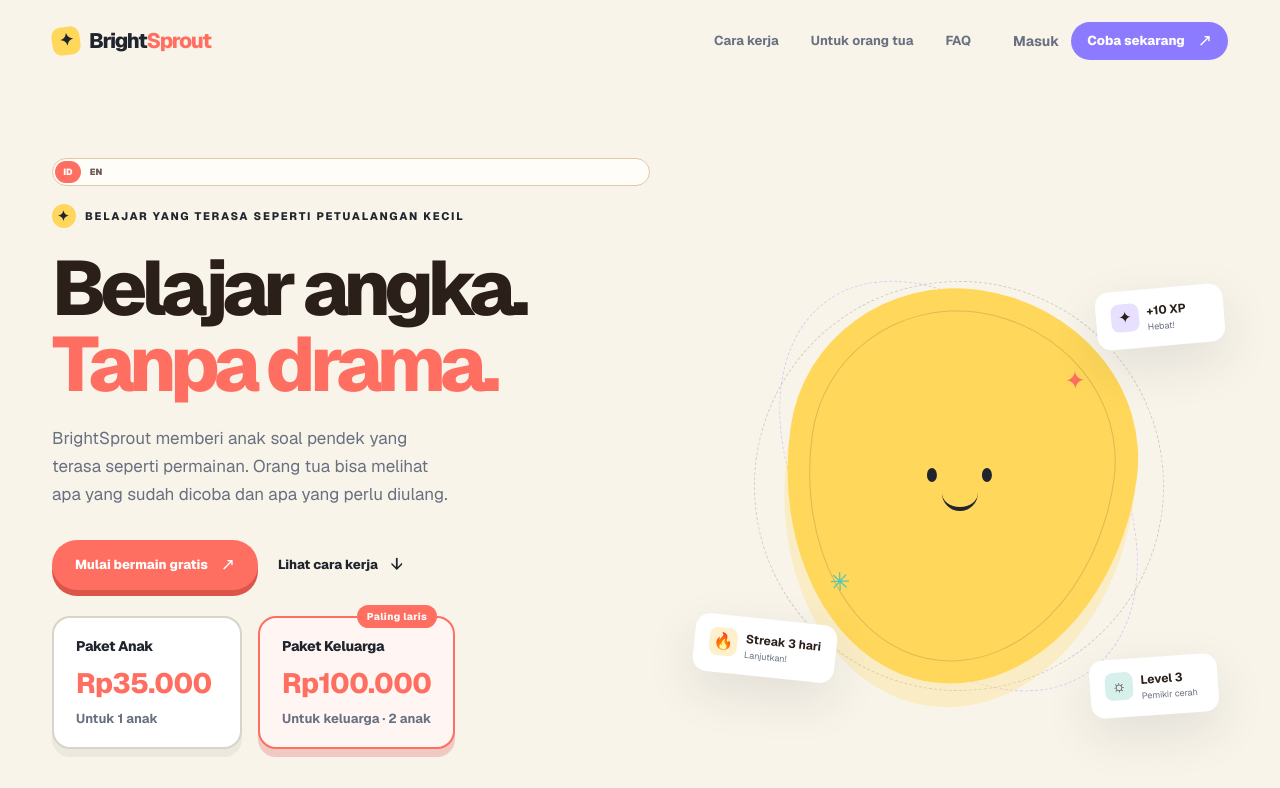
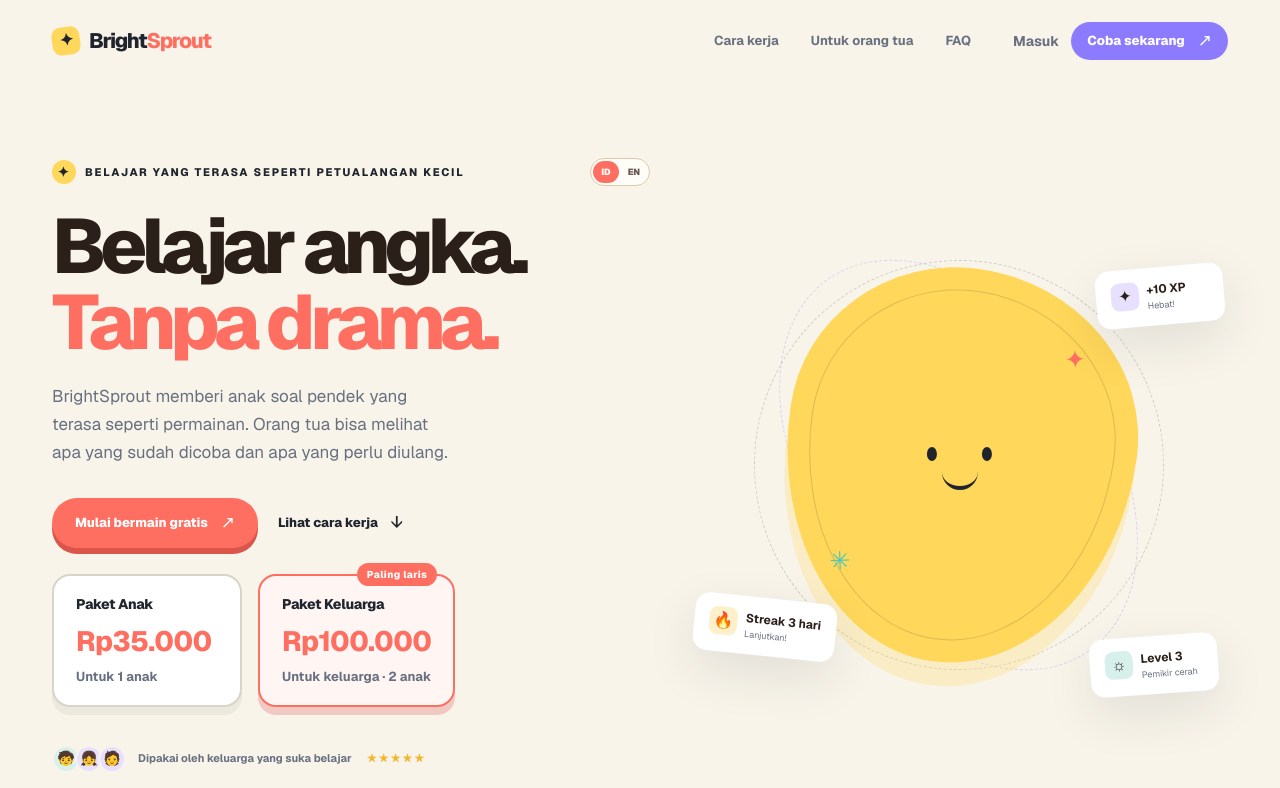
Before and after one commit to annisapermatasari-file/bright-sprout, a Next.js app: page / in a window 1280 px wide. Shown: the top 788 px of the page. Built offline with nearby package versions, Linux system fonts and the light colour scheme; no server answers.

Commit message:
Rapikan toggle ID/EN di landing hero: satukan sebaris dengan badge kicker, bukan berdiri sendiri di atas

```diff
--- a/src/app/globals.css
+++ b/src/app/globals.css
@@ -380,7 +380,8 @@
 .hero-subtitle { max-width:505px; color:var(--bs-muted); font-size:17px; line-height:1.65; }
 .hero-actions { display:flex; align-items:center; gap:15px; margin-top:32px; }
 .trust-row { display:flex; align-items:center; gap:10px; margin-top:38px; color:var(--bs-muted); font-size:11px; font-weight:650; }
-.hero-lang-toggle { display:inline-flex; margin-bottom:18px; }
+.hero-kicker-row { display:flex; align-items:center; justify-content:space-between; flex-wrap:wrap; gap:10px 14px; }
+.hero-lang-toggle { display:inline-flex; flex-shrink:0; }
 .hero-pricing { display:flex; gap:16px; margin-top:26px; flex-wrap:wrap; }
 .hero-pricing-card { position:relative; display:flex; flex-direction:column; gap:5px; min-width:190px; padding:18px 22px; border:2px solid var(--bs-line); border-radius:18px; background:#fff; text-decoration:none; color:var(--bs-ink); box-shadow:0 8px 0 rgba(32,37,45,.06); transition:transform 150ms ease-out, box-shadow 150ms ease-out; }
 .hero-pricing-card:hover { transform:translateY(-3px); box-shadow:0 12px 0 rgba(32,37,45,.08); }
--- a/src/components/landing/HeroCopy.tsx
+++ b/src/components/landing/HeroCopy.tsx
@@ -59,11 +59,13 @@
 
   return (
     <div className="hero-copy">
-      <div className="hero-lang-toggle language-toggle" aria-label={language === "id" ? "Pilih bahasa" : "Choose language"}>
-        <button type="button" className={language === "id" ? "active" : ""} onClick={() => setLanguage("id")}>ID</button>
-        <button type="button" className={language === "en" ? "active" : ""} onClick={() => setLanguage("en")}>EN</button>
+      <div className="hero-kicker-row">
+        <div className="kicker"><span className="kicker-star">✦</span> {t.kicker}</div>
+        <div className="hero-lang-toggle language-toggle" aria-label={language === "id" ? "Pilih bahasa" : "Choose language"}>
+          <button type="button" className={language === "id" ? "active" : ""} onClick={() => setLanguage("id")}>ID</button>
+          <button type="button" className={language === "en" ? "active" : ""} onClick={() => setLanguage("en")}>EN</button>
+        </div>
       </div>
-      <div className="kicker"><span className="kicker-star">✦</span> {t.kicker}</div>
       <h1>{t.titleLine1}<br /><em>{t.titleLine2}</em></h1>
       <p className="hero-subtitle">{t.subtitle}</p>
       <div className="hero-actions">
```
